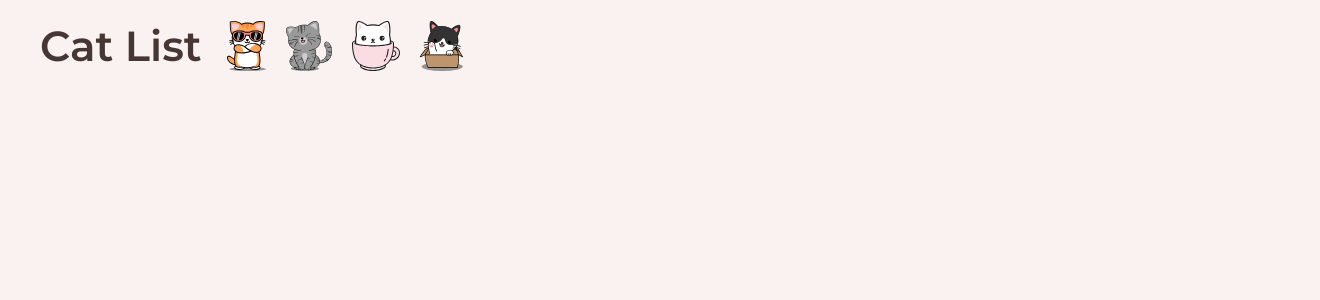
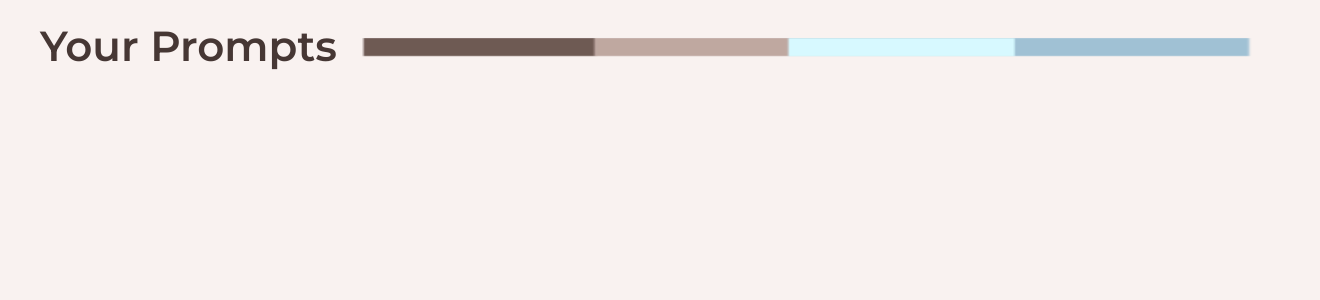
Before and after one commit to berylrb/beba, a Django app: page /prompts/ in a window 1320 px wide. Shown: the part 54-354 px from the top of the page. Run offline with Django 4.2, Linux system fonts and the light colour scheme; the visitor is signed in with stand-in values (Sample User, id 1); data that the repository does not hold is empty.

Commit message:
add card image

```diff
--- a/main_app/static/css/base.css
+++ b/main_app/static/css/base.css
@@ -205,7 +205,7 @@ nav li {
   }
 
   .page-header img {
-    height: 50px;
+    /* height: 350px; */
     margin-left:20px;
   }
 
--- a/main_app/static/css/prompts/prompts-index.css
+++ b/main_app/static/css/prompts/prompts-index.css
@@ -1,9 +1,21 @@
+.page-header {
+  width: 100%;
+  padding: 0 0 40px 0;
+
+}
+
+.line-img {
+  width: 70%;
+  height: 60%;
+}
+
 .card-container {
   padding: 0 30px;
   display: flex;
   justify-content: center;
   flex-wrap: wrap;
 }
+
 
 .card {
   width: 275px;
@@ -16,7 +28,13 @@
   padding: 10px;
   width: 100%;
 }
+.card-img-container{
+  width: 40%;
+}
 
+.rocket-img {
+  width: 80%;
+}
 .usr-img {
   width: 100%;
   border-radius: var(--card-border-radius);
--- a/main_app/templates/prompts/index.html
+++ b/main_app/templates/prompts/index.html
@@ -12,11 +12,8 @@
 {% block content %}
 
 <section class="page-header">
-  <h1>Cat List</h1>
-  <img src="{% static 'images/cool-cat.svg' %}" alt="A cool cat" />
-  <img src="{% static 'images/happy-cat.svg' %}" alt="A happy cat" />
-  <img src="{% static 'images/teacup-cat.svg' %}" alt="A cat in a teacup" />
-  <img src="{% static 'images/cat-in-box.svg' %}" alt="A cat in a box" />
+  <h1>Your Prompts</h1>
+  <img class="line-img" src="{% static 'images/Beba-linelong.png' %}" alt="A long line" />
 </section>
 
 <section class="card-container">
@@ -26,8 +23,9 @@
         <div class="card-content">
           <div class="card-img-container">
             <img
-              src="{% static 'images/sk8r-boi-cat.svg' %}"
-              alt="A skater boy cat"
+              class="rocket-img"
+              src="{% static 'images/startup.png' %}"
+              alt="A rocketship"
             >
           </div>
           <h2 class="card-title">{{ prompt.topic }}</h2>
```
Also changed, not shown: main_app/static/images/Beba-linelong.png (added), main_app/static/images/Beba-linelongfat.png (added), main_app/static/images/Logotype 2.png (added), main_app/static/images/startup.png (added).
